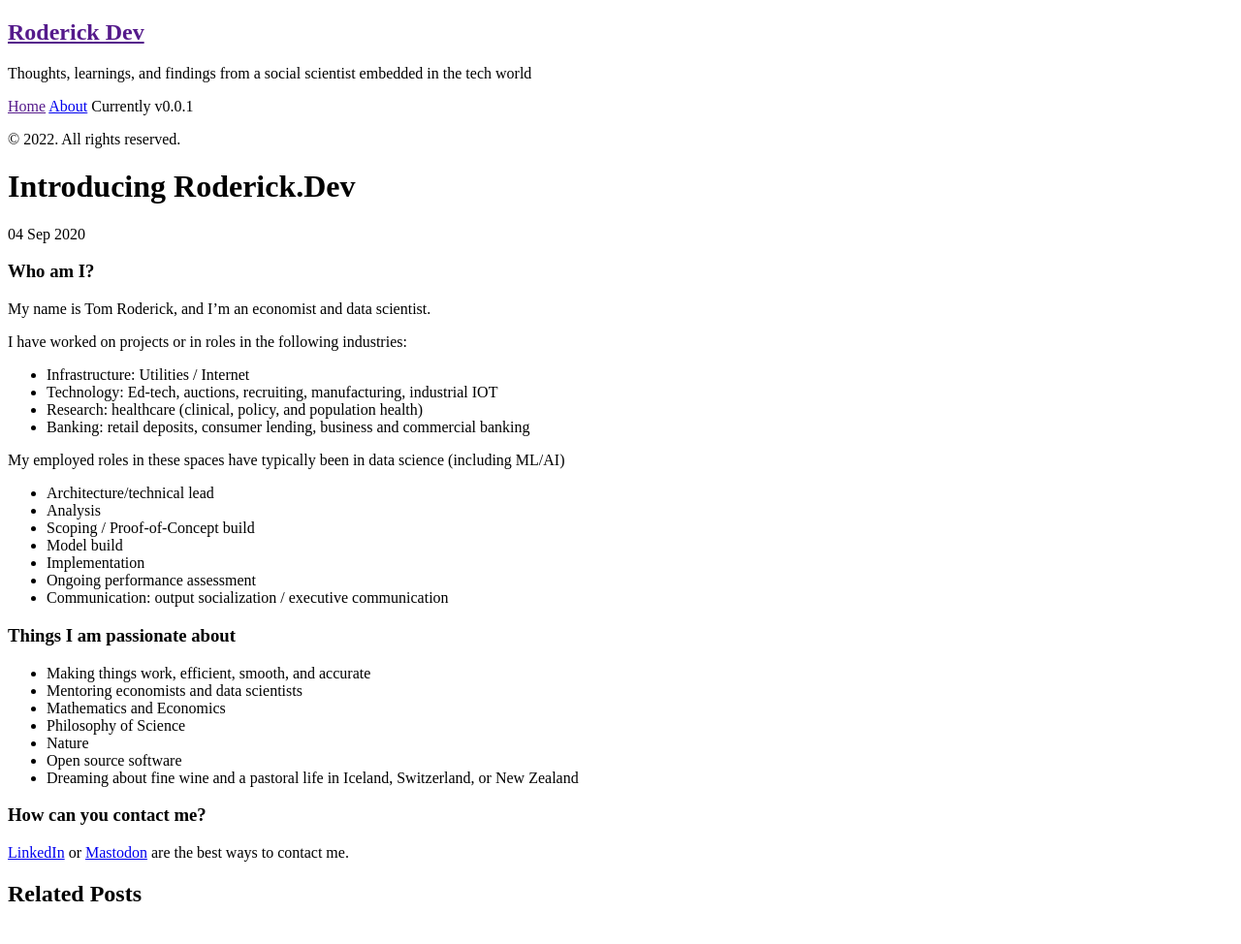
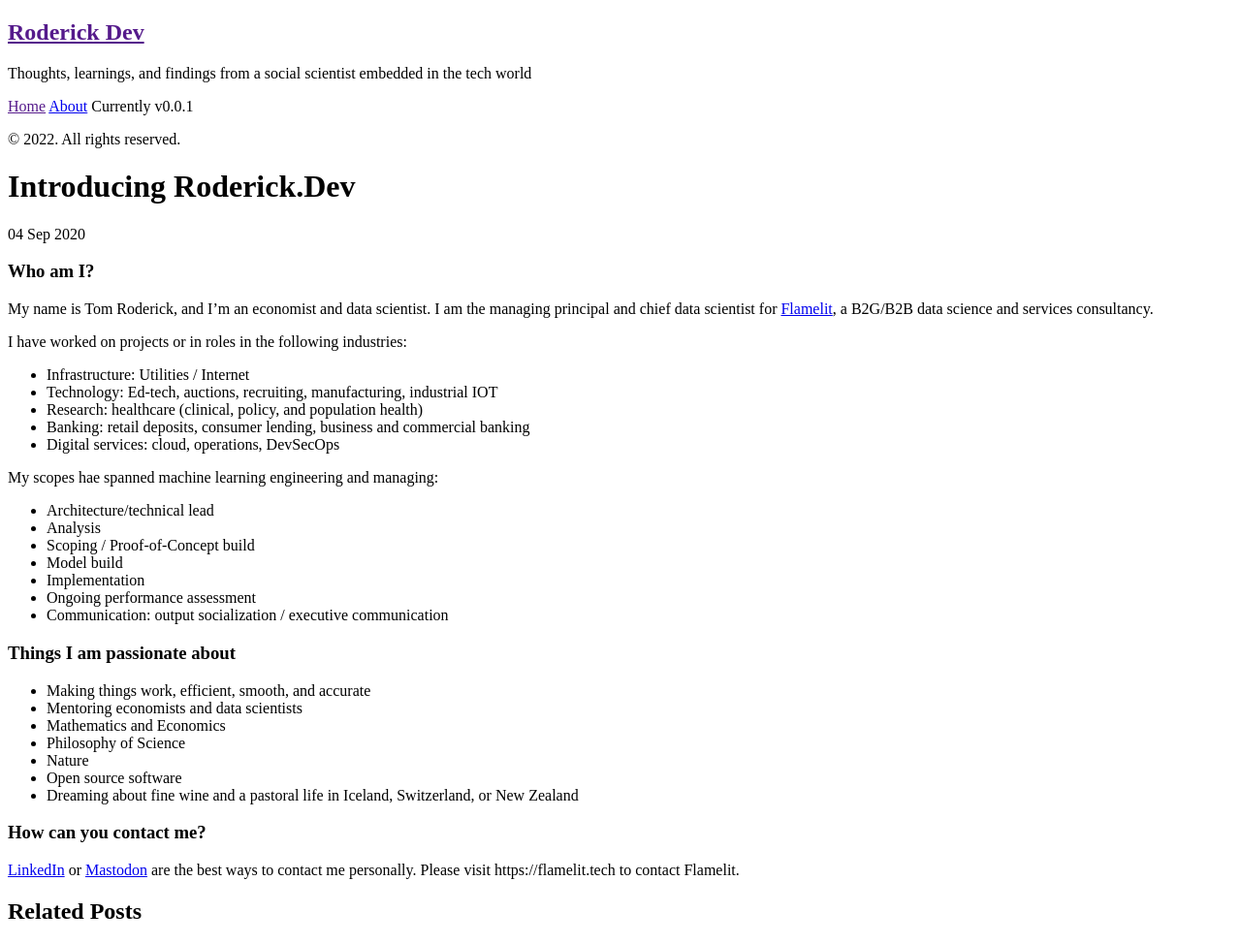
Before and after one commit to tomrod/roderickdev, a Jekyll site: the page built from _posts/2020-09-04-about_me.md, in a window 1280 px wide. Shown: the whole page at 97% size. Built offline with Jekyll 4.4.1, drawn with Linux system fonts in a browser that asks for light colours.

Commit message:
Update 2020-09-04-about_me.md

```diff
--- a/_posts/2020-09-04-about_me.md
+++ b/_posts/2020-09-04-about_me.md
@@ -5,7 +5,7 @@ title: Introducing Roderick.Dev
 
 ### Who am I?
 
-My name is Tom Roderick, and I'm an economist and data scientist.
+My name is Tom Roderick, and I'm an economist and data scientist. I am the managing principal and chief data scientist for [Flamelit](https://flamelit.tech), a B2G/B2B data science and services consultancy.
 
 I have worked on projects or in roles in the following industries:
 
@@ -13,8 +13,9 @@ I have worked on projects or in roles in the following industries:
 * Technology: Ed-tech, auctions, recruiting, manufacturing, industrial IOT
 * Research: healthcare (clinical, policy, and population health)
 * Banking: retail deposits, consumer lending, business and commercial banking
+* Digital services: cloud, operations, DevSecOps
 
-My employed roles in these spaces have typically been in data science (including ML/AI)
+My scopes hae spanned machine learning engineering and managing:
 
 * Architecture/technical lead
 * Analysis
@@ -36,4 +37,4 @@ My employed roles in these spaces have typically been in data science (including
 
 ### How can you contact me?
 
-[LinkedIn](https://www.linkedin.com/in/thomaseroderick/) or <a rel="me" href="https://econtwitter.net/@tomrod">Mastodon</a> are the best ways to contact me.
+[LinkedIn](https://www.linkedin.com/in/thomaseroderick/) or <a rel="me" href="https://econtwitter.net/@tomrod">Mastodon</a> are the best ways to contact me personally. Please visit https://flamelit.tech to contact Flamelit.
```
